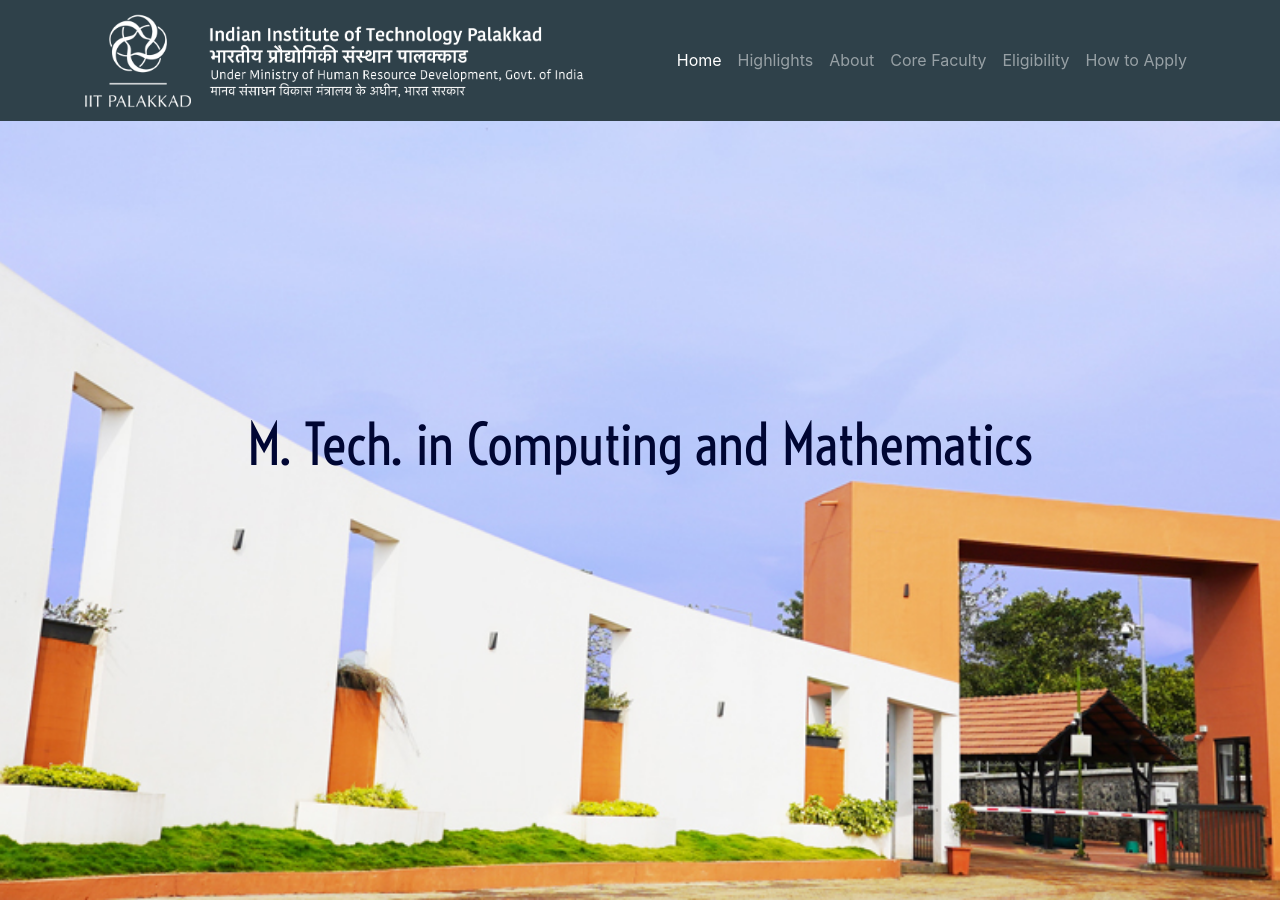
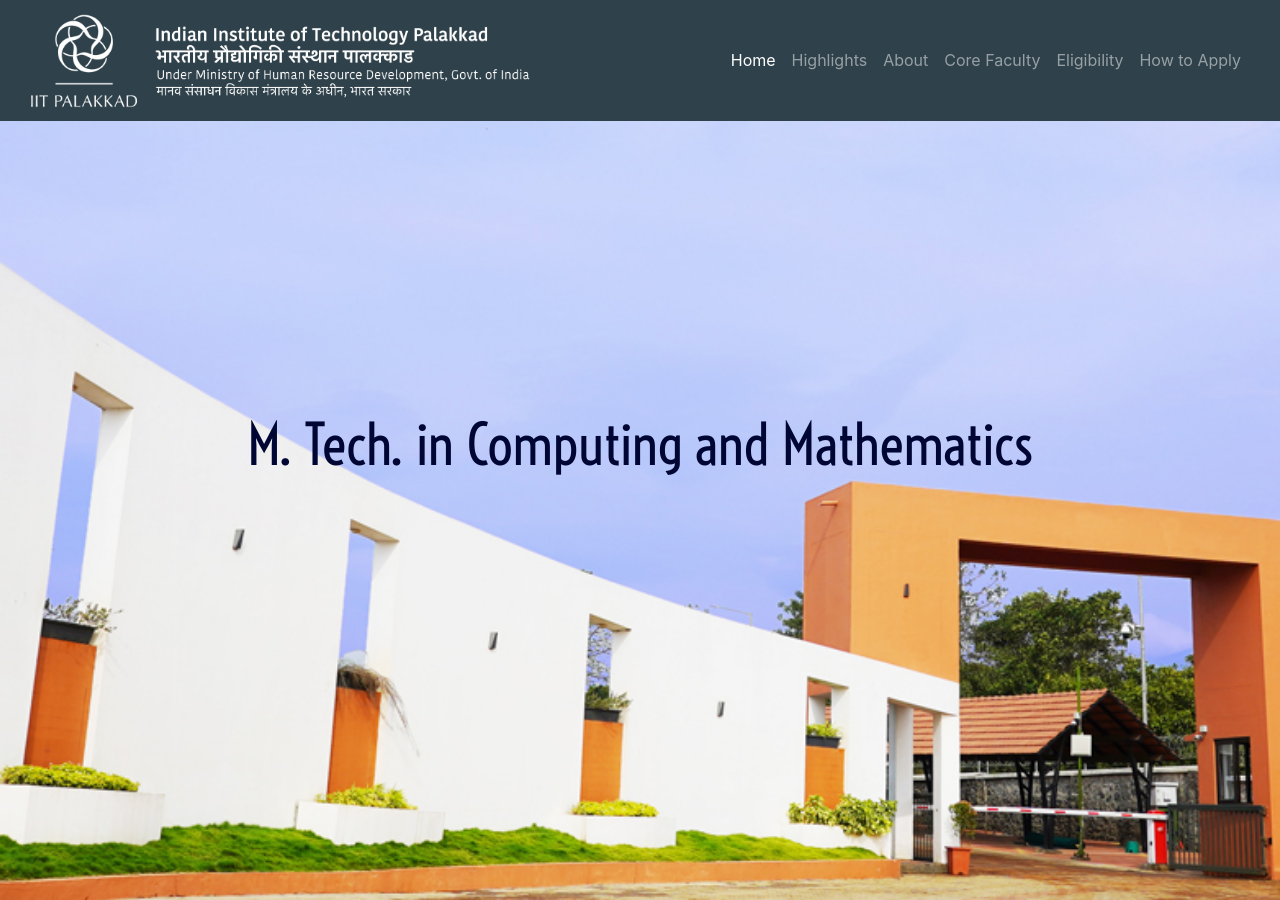
Before and after one commit to iitpkd/mcam, a Jekyll site: the page built from index.md, in a window 1280 px wide and 900 px high. Built offline with Jekyll 4.4.1, drawn with Linux system fonts in a browser that asks for light colours.

Commit message:
Tweaks to nav bar

```diff
--- a/_includes/header.html
+++ b/_includes/header.html
@@ -1,6 +1,6 @@
 <head>
   <meta charset="utf-8">
-  <meta name="viewport" content="width=device-width, initial-scale=1.0">
+  <meta name="viewport" content="width=device-width, initial-scale=1">
   <title>MCAM @ IITPKD</title>
   <link rel="shortcut icon" type="image/x-icon" href="{{ "/assets/images/favicon.ico" | relative_url }}">
   <meta name="description" content="Tequila is a free, open source Bootstrap 4 theme" />
--- a/_includes/navbar.html
+++ b/_includes/navbar.html
@@ -1,9 +1,9 @@
   <nav class="navbar navbar-expand-lg fixed-top navbar-dark bg-primary">
-    <div class="container">
+    <div class="container-fluid">
       <a class="navbar-brand" href="https://iitpkd.ac.in">
         <img src="{{ "/assets/images/iitpkd_logo.png" | relative_url }}" alt="IIT PKD Logo" style="width:500px;margin-left:-0px;">
       </a>
-      <div class="navbar-collapse collapse justify-content-center" id="collapsingNavbar">
+      <div>
         <ul class="navbar-nav ml-auto">
           <li class="nav-item" id="homeNav">
             <a class="nav-link" href="{{ "/" | relative_url }}">Home</a>
```
